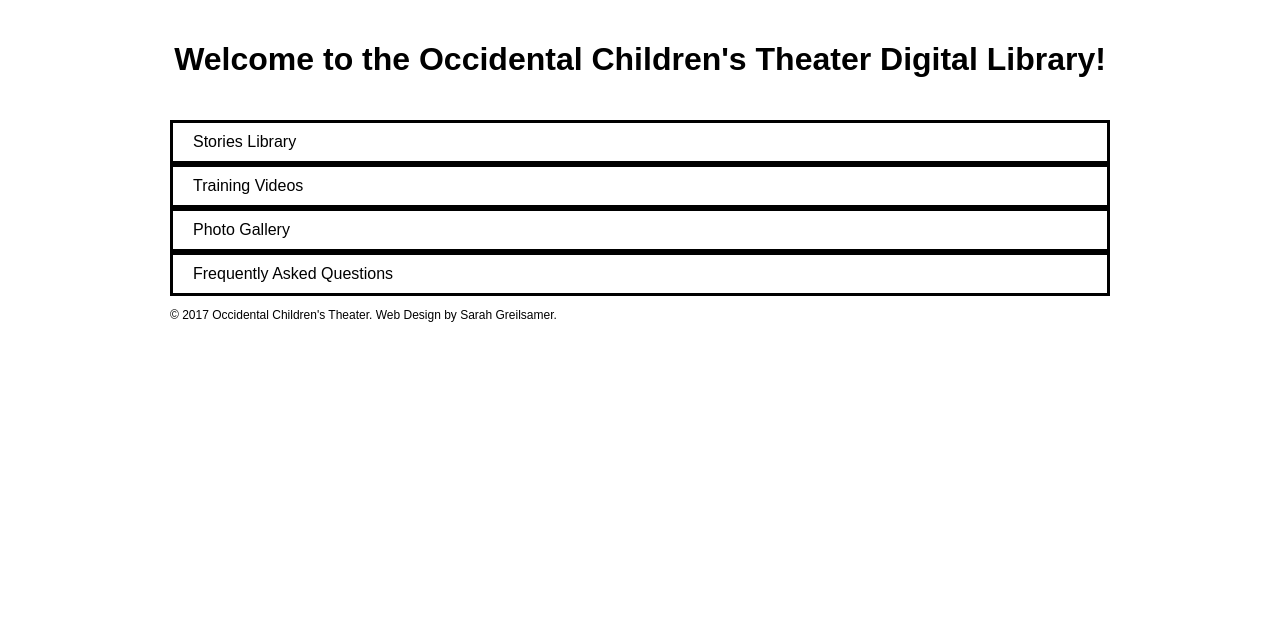
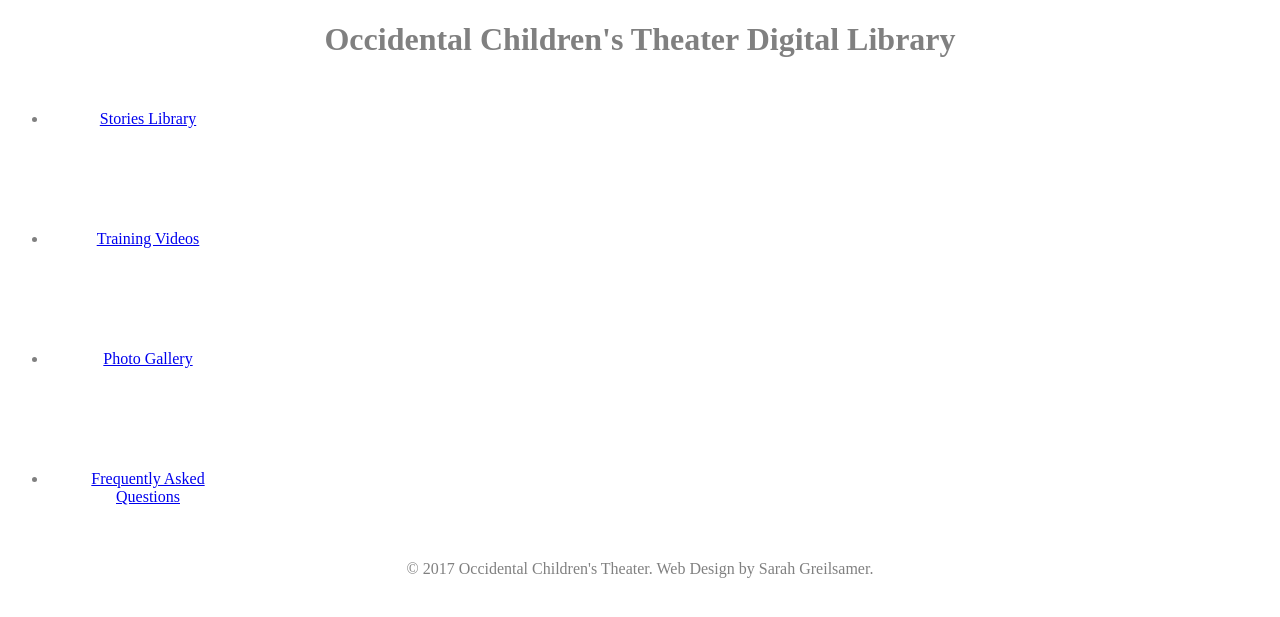
Before and after one commit to sarahgreilsamer-zz/octdl, a Flask app: page / in a window 1280 px wide. Shown: the top 617 px of the page. Run offline with Flask 2, Linux system fonts and the light colour scheme.

Commit message:
Add files via upload

```diff
--- a/templates/home-page.html
+++ b/templates/home-page.html
@@ -3,7 +3,7 @@
 <head>
     <meta charset="UTF-8">
     <title>Home Page</title>
-    <link rel="stylesheet" href="/css/styles.css">
+    <link rel="stylesheet" href="/css/styles-home-page.css">
 </head>
 
 <div class="container">
@@ -11,16 +11,18 @@
     <body>
         <header>
             <h1>
-                Welcome to the Occidental Children's Theater Digital Library!
+                Occidental Children's Theater Digital Library
             </h1>
         </header>
 
-        <div class="home-page-menu">
-            <a href="/stories-menu">Stories Library</a>
-            <a href="/training-videos">Training Videos</a>
-            <a href="/photo-gallery">Photo Gallery</a>
-            <a href="/faqs">Frequently Asked Questions</a>
-        </div>
+        <nav class="site-nav">
+            <ul>
+                <li><a href="/stories-menu">Stories Library</a></li>
+                <li><a href="/training-videos">Training Videos</a></li>
+                <li><a href="/photo-gallery">Photo Gallery</a></li>
+                <li><a href="/faqs">Frequently Asked Questions</a></li>
+            </ul>
+        </nav>
 
         <footer>
             <p>&copy; 2017 Occidental Children's Theater. Web Design by Sarah Greilsamer.</p>
```
